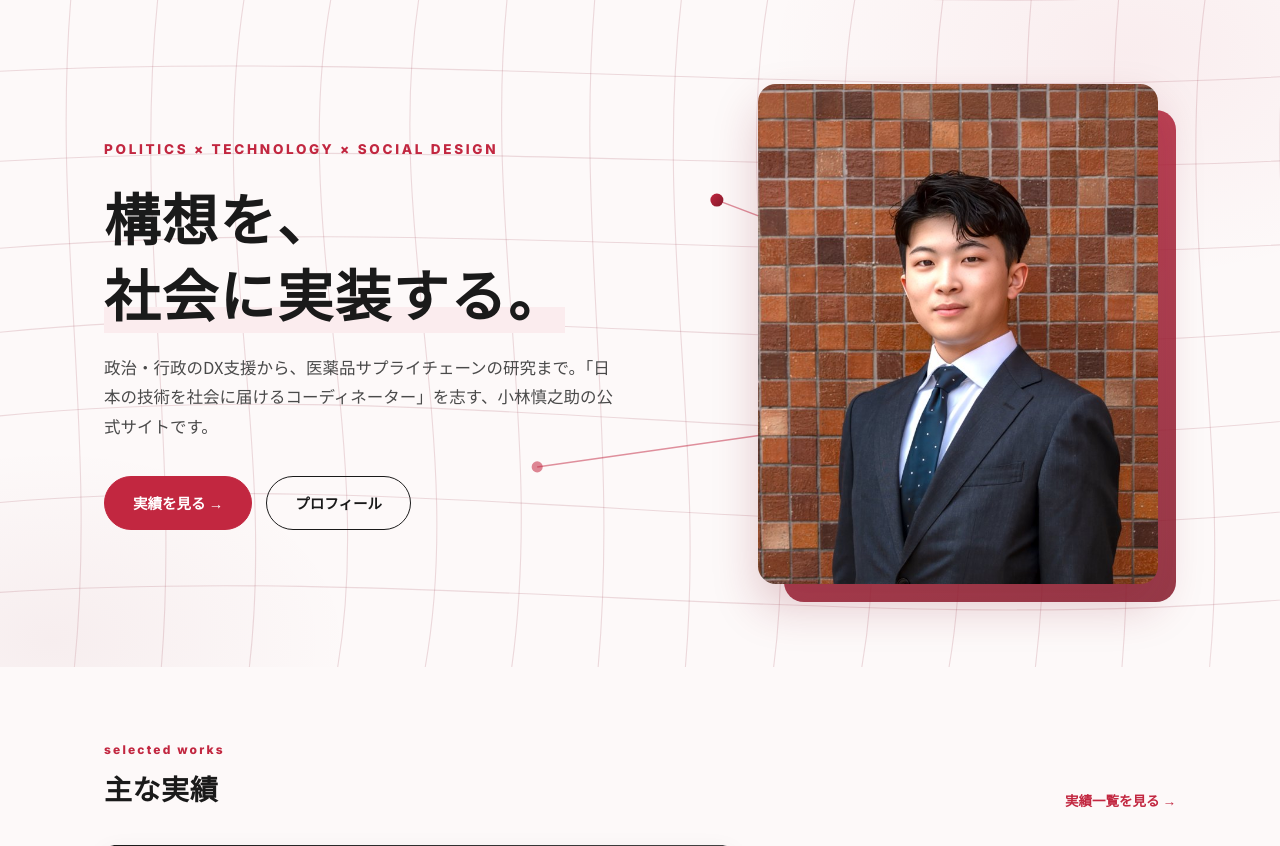
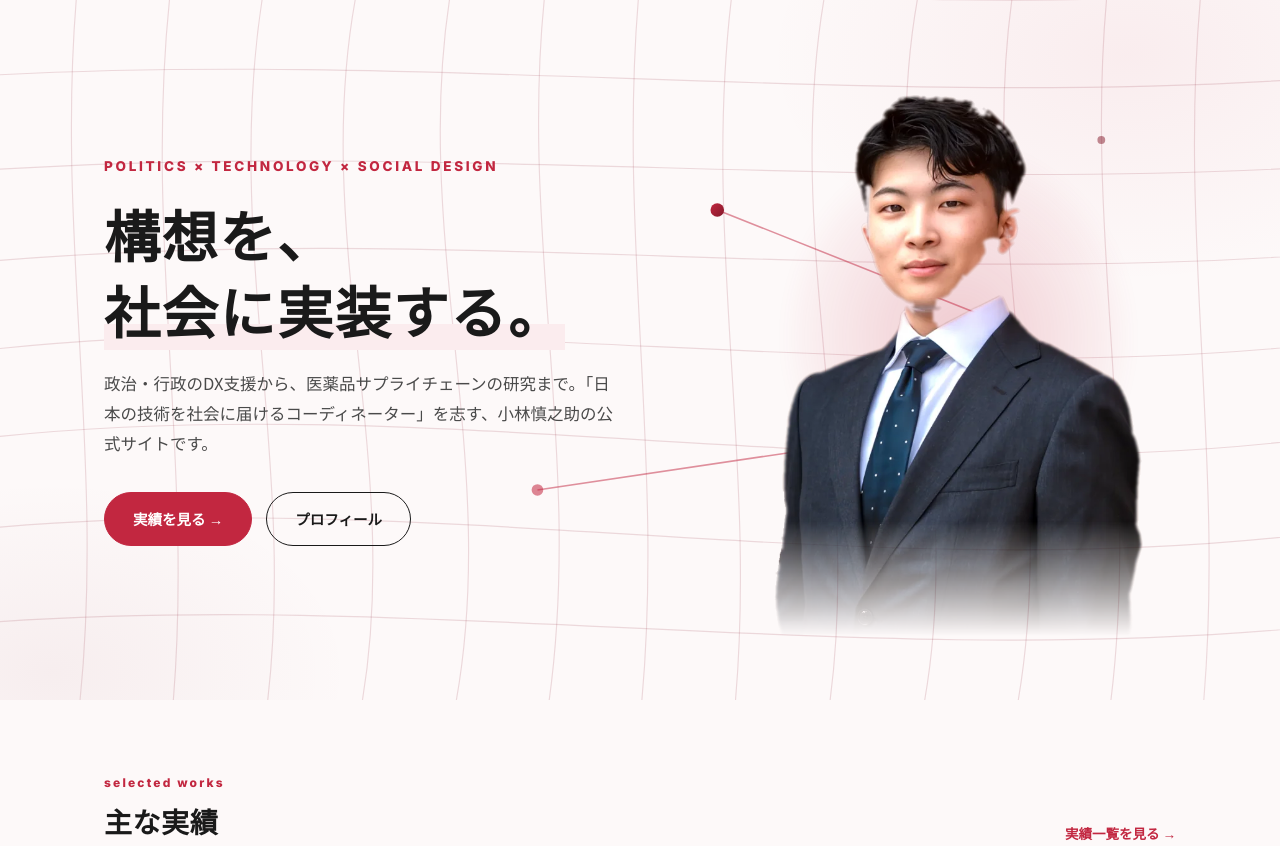
Before and after one commit to shinnon21/main, a WordPress theme: template kobayashi-theme/front-page.php in a window 1280 px wide. Shown: the part 73-919 px from the top of the page. Run offline with PHP 8.4 and a stand-in for WordPress, Linux system fonts and the light colour scheme; the site name, menu and one post (Sample post) are stand-ins, and other content is empty; some libraries are stand-ins or nearby versions.

Commit message:
v1.22.1: ヒーロー写真を背景切り抜きにして背景になじませる
- 額装風カードをやめ、写真の背景(レンガ壁)を切り抜いた透過画像に変更
  （OpenCV GrabCutで人物を切り抜き→透過WebP 48KBに軽量化）
- カード枠・影を廃し、下端を mask-image で背景へフェード＋背後に淡い
  クリムゾンのradial-gradientグロー。align-self:end で立ち姿に
  = 格子アニメ／ブランド背景に人物が溶け込むヒーローに
- モバイルは order:-1 でコピー上・max-width:230px
- 旧 kobayashi-hero.jpg は削除

Co-Authored-By: Claude Fable 5 <noreply@anthropic.com>
Claude-Session: https://claude.ai/code/session_01EV5BD81g3t4jvHyGFTYdcN

```diff
--- a/kobayashi-theme/front-page.php
+++ b/kobayashi-theme/front-page.php
@@ -35,7 +35,7 @@ get_header();
 			</div>
 		</div>
 		<div class="hero-photo">
-			<img src="<?php echo esc_url( get_template_directory_uri() . '/assets/img/kobayashi-hero.jpg?v=' . wp_get_theme()->get( 'Version' ) ); ?>" alt="<?php echo esc_attr( kb_t( '小林慎之助', 'Shinnosuke Kobayashi' ) ); ?>" width="680" height="850" loading="eager" fetchpriority="high">
+			<img src="<?php echo esc_url( get_template_directory_uri() . '/assets/img/kobayashi-hero.webp?v=' . wp_get_theme()->get( 'Version' ) ); ?>" alt="<?php echo esc_attr( kb_t( '小林慎之助', 'Shinnosuke Kobayashi' ) ); ?>" width="700" height="920" loading="eager" fetchpriority="high">
 		</div>
 	</div>
 </section>
--- a/kobayashi-theme/style.css
+++ b/kobayashi-theme/style.css
@@ -3,7 +3,7 @@ Theme Name: Kobayashi Portfolio
 Theme URI: https://shinnosuke-kobayashi.jp/
 Author: Shinnosuke Kobayashi
 Description: 「小林慎之助」ポートフォリオサイト用オリジナルテーマ。サイト設計書v1.1・デザインカンプ準拠。カスタム投稿タイプ（実績・コラム・お知らせ・資料）と条件検索を実装。
-Version: 1.22.0
+Version: 1.22.1
 Requires at least: 6.0
 Requires PHP: 8.0
 License: GNU General Public License v2 or later
@@ -104,12 +104,15 @@ html.menu-open{overflow:hidden}
 .hero h1 .u{background:linear-gradient(transparent 68%,var(--tint-light) 68%)}
 .hero .lead{margin-top:22px;font-size:16.5px;color:#4a4a4a;max-width:520px}
 .hero .cta{margin-top:34px;display:flex;gap:14px;flex-wrap:wrap}
-/* ヒーローの本人写真（右カラム＝額装風。背後にずらしたクリムゾンの面） */
-.hero-photo{position:relative;justify-self:center;width:100%;max-width:400px}
-.hero-photo img{position:relative;z-index:2;width:100%;height:auto;border-radius:18px;display:block;
-  box-shadow:0 22px 46px rgba(132,25,42,.22)}
-.hero-photo::before{content:"";position:absolute;z-index:1;inset:26px -18px -18px 26px;border-radius:20px;
-  background:linear-gradient(150deg,var(--crimson),var(--deep));opacity:.85}
+/* ヒーローの本人写真（背景を切り抜いた透過画像＝カード枠なしで背景になじませる。
+   下端を背景へフェード＋背後に淡いクリムゾンのグロー） */
+.hero-photo{position:relative;justify-self:center;align-self:end;width:100%;max-width:440px}
+.hero-photo img{position:relative;z-index:2;width:100%;height:auto;display:block;
+  -webkit-mask-image:linear-gradient(180deg,#000 80%,transparent 100%);
+          mask-image:linear-gradient(180deg,#000 80%,transparent 100%)}
+.hero-photo::before{content:"";position:absolute;z-index:1;left:2%;right:2%;top:8%;bottom:2%;
+  background:radial-gradient(58% 52% at 50% 44%,rgba(194,39,64,.22),rgba(194,39,64,.05) 60%,transparent 74%);
+  filter:blur(4px)}
 /* 背景格子＝ヒーロー全面（キャッチコピーの背後まで敷く）。操作は.hero側で拾う。
    端に向かって格子をフェードさせ、ヘッダー・ティッカー境界に呼吸をつくる */
 .hero-visual{position:absolute;inset:0;z-index:1;pointer-events:none;
@@ -609,8 +612,7 @@ footer.site-footer .bottom .lang-switch .on{color:#fff}
   .hero .lbl{font-size:10.5px;letter-spacing:.08em;margin-bottom:12px}
   .hero .lead{margin-left:auto;margin-right:auto}
   .hero .cta{justify-content:center}
-  .hero-photo{order:-1;max-width:210px;margin:0 auto 6px}
-  .hero-photo::before{inset:14px -12px -12px 14px}
+  .hero-photo{order:-1;max-width:230px;margin:0 auto;align-self:auto}
   .featured{grid-template-columns:1fr}
   .grid3,.doc-grid{grid-template-columns:repeat(2,1fr)}
   .col-wrap{grid-template-columns:1fr}
```
Also changed, not shown: CLAUDE.md (+1 -1 lines), kobayashi-theme/assets/img/kobayashi-hero.jpg (deleted), kobayashi-theme/assets/img/kobayashi-hero.webp (added), 1 other file.
